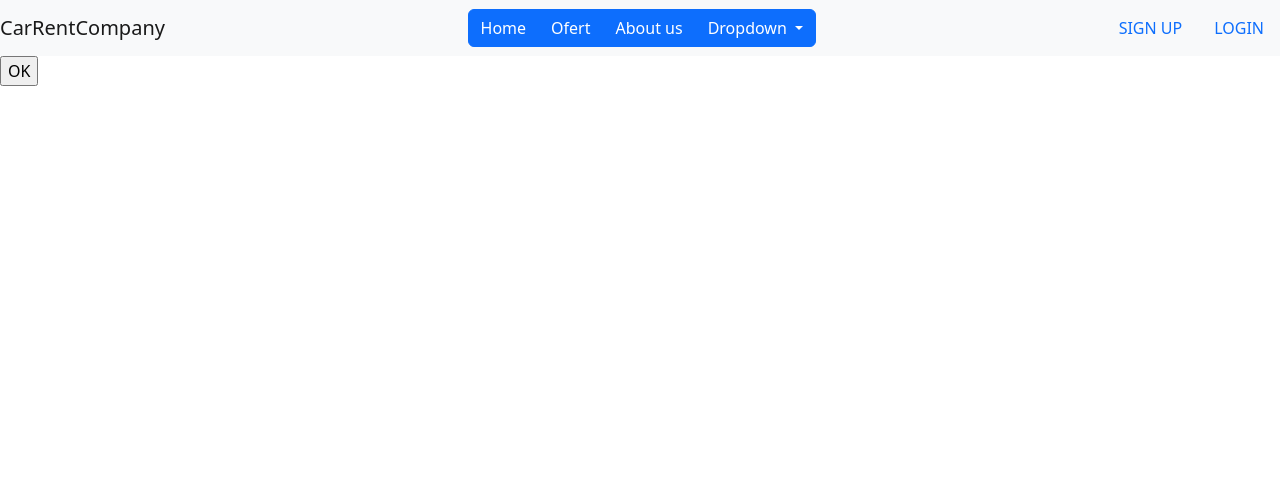
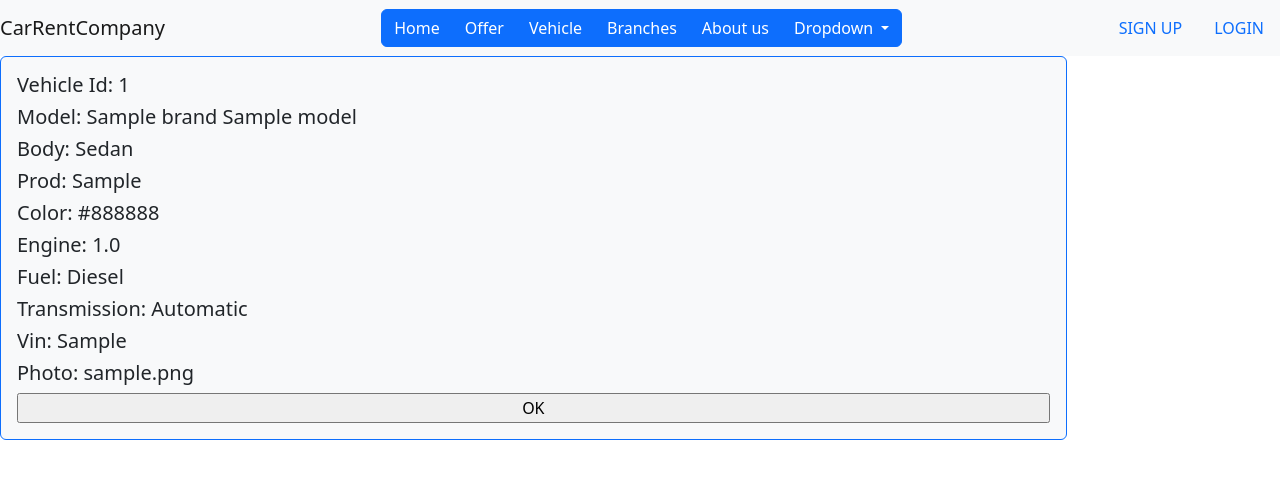
Before and after one commit to repogrupa2/car_dealer, a Django app: page /vehiclelist/ in a window 1280 px wide. Shown: the top 479 px of the page. Run offline with Django 4.2, Linux system fonts and the light colour scheme; tables that the repository leaves empty hold one stand-in row (values such as "Sample post"); some libraries are stand-ins or nearby versions.

Commit message:
add car rental table and nav bar update

```diff
--- a/rent_and_deal_car/car_rent/models.py
+++ b/rent_and_deal_car/car_rent/models.py
@@ -16,6 +16,7 @@ class CustomUser(AbstractBaseUser, PermissionsMixin):
     last_name = models.CharField(blank=True, max_length=30, verbose_name='last name')
     is_staff = models.BooleanField(default=False)
     is_active = models.BooleanField(default=True)
+    is_renting = models.BooleanField(default=False)
     date_joined = models.DateTimeField(default=timezone.now)
 
     USERNAME_FIELD = 'email'
@@ -62,9 +63,8 @@ class Vehicle(models.Model):
     photo = models.ImageField()
 
     def __str__(self):
-        return f"Model: {self.model_id}, BodyType: {self.body_type}, Production_Year: {self.prod_year}", \
-               f"Color: {self.color}, Engine: {self.engine}, Type_of_Fuel: {self.type_of_fuel}", \
-               f"Transmission_Id: {self.transmission}, VIN: {self.vin}, Photo: {self.photo}"
+        return f"Model: {self.model_id}, BodyType: {self.body_type}, Production_Year: {self.prod_year}"
+
 
 
 hours = [('00','00:00'),('01','01:00'),('02','02:00'),('03','03:00'),('04','04:00'),('05','05:00'),('06','06:00'),('07','07:00'),
@@ -89,21 +89,37 @@ class Branch(models.Model):
 class BranchCarAvailability(models.Model):
     branch_id = models.ForeignKey(Branch, on_delete=models.PROTECT)
     vehicle_id = models.ForeignKey(Vehicle, on_delete=models.PROTECT)
-    availability = models.BooleanField()
+    availability = models.BooleanField(default=True)
 
     def __str__(self):
         return f"Branch: {self.branch_id} , Car: {self.vehicle_id}, Availability: {self.availability}"
 
 
+categories = [('Economy','Economy'),('Intermediate ','Intermediate '),('Premium','Premium'),('Luxury','Luxury')]
+
 class RentalOffer(models.Model):
     Vehicle_Id = models.ForeignKey(Vehicle, on_delete=models.PROTECT)
     BranchCarAvailability_Id = models.ForeignKey(BranchCarAvailability, on_delete=models.PROTECT)
-    Categories = models.CharField(max_length=16)
+    Categories = models.CharField(max_length=13,choices=categories)
     Description = models.TextField(null=True)
     Deposit = models.DecimalField(decimal_places=2, max_digits=10)
     Price_per_day = models.DecimalField(decimal_places=2, max_digits=10)
 
     def __str__(self):
-        return f"Vehicle_Id: {self.Vehicle_Id}, BranchCarAvailability_Id: {self.BranchCarAvailability_Id}", \
-        f"Categories: {self.Categories}, Description: {self.Description}", \
-        f"Deposit: {self.Deposit}, Price_per_day: {self.Price_per_day}"
+        return f"Vehicle_Id: {self.Vehicle_Id}"
+
+class Customer(models.Model):
+    name = models.CharField(max_length=39)
+    surname = models.CharField(max_length=16)
+
+    def __str__(self):
+        return f"Customer name: {self.name}, Surname: {self.surname}"
+
+class CarRental(models.Model):
+    customer_id = models.ForeignKey(Customer,on_delete=models.PROTECT)
+    rental_offer_id = models.ForeignKey(RentalOffer,on_delete=models.PROTECT)
+    total_price = models.DecimalField(decimal_places=2, max_digits=10,null=True)
+    date_of_rent = models.DateField(auto_now_add=True)
+
+    def __str__(self):
+        return f"Customer ID: {self.customer_id}, and rental offer {self.rental_offer_id}"
--- a/rent_and_deal_car/car_rent/templates/car_rent/base.html
+++ b/rent_and_deal_car/car_rent/templates/car_rent/base.html
@@ -28,16 +28,18 @@
     <a class="navbar-brand" href="#">CarRentCompany</a>
 
     <div class="btn-group" role="group" aria-label="Button group with nested dropdown">
-        <button type="button" class="btn btn-primary">Home</button>
-        <button type="button" class="btn btn-primary">Ofert</button>
-        <button type="button" class="btn btn-primary">About us</button>
+        <a class="btn btn-primary" href="{% url 'car_rent:home'%}">Home</a>
+        <a class="btn btn-primary" href="{% url 'car_rent:list-of-rental-offers'%}">Offer</a>
+        <a class="btn btn-primary" href="{% url 'car_rent:vehicle-list'%}">Vehicle</a>
+        <a class="btn btn-primary" href="{% url 'car_rent:list-of-branch'%}">Branches</a>
+        <a class="btn btn-primary" href="{% url 'car_rent:aboutus'%}">About us</a>
 
         <div class="btn-group" role="group">
             <button id="btnGroupDrop1" type="button" class="btn btn-primary dropdown-toggle" data-bs-toggle="dropdown" aria-expanded="false">
             Dropdown
             </button>
             <ul class="dropdown-menu" aria-labelledby="btnGroupDrop1">
-                <li><a class="dropdown-item" href="#">car_id1</a></li>
+                <li><a class="dropdown-item" href="{% url 'car_rent:vehicle-list'%}">car_id1</a></li>
                 <li><a class="dropdown-item" href="#">car_id2</a></li>
                 <li><a class="dropdown-item" href="#">car_id3</a></li>
                 <li><a class="dropdown-item" href="#">car_id4</a></li>
--- a/rent_and_deal_car/car_rent/templates/car_rent/create_branch.html
+++ b/rent_and_deal_car/car_rent/templates/car_rent/create_branch.html
@@ -1,4 +1,4 @@
-{% extends 'car_rent/list_of_branches.html' %}
+{% extends 'car_rent/base.html' %}
 {% block content %}
 
 <div class="">
--- a/rent_and_deal_car/car_rent/templates/car_rent/delete_branch.html
+++ b/rent_and_deal_car/car_rent/templates/car_rent/delete_branch.html
@@ -1,4 +1,4 @@
-{% extends 'car_rent/list_of_branches.html' %}
+{% extends 'car_rent/base.html' %}
 {% block content %}
 
 <br>
--- a/rent_and_deal_car/car_rent/templates/car_rent/list_of_branches.html
+++ b/rent_and_deal_car/car_rent/templates/car_rent/list_of_branches.html
@@ -1,5 +1,5 @@
 {% extends 'car_rent/base.html' %}
-{% include 'car_rent/navbar.html' %}
+
 
 {% block content %}
 
--- a/rent_and_deal_car/car_rent/templates/car_rent/vehiclelist.html
+++ b/rent_and_deal_car/car_rent/templates/car_rent/vehiclelist.html
@@ -3,10 +3,36 @@
 {%block title %}
     <title>VehicleList</title>
     {%endblock title %}
+
 {% block content %}
-    <form action="{% url 'car_rent:vehicle-list' %}" method="post">
-    {% csrf_token %}
-    {{ form }}
+
+
+    <form action="{% url 'car_rent:list-of-rental-offers' %}" method="post">
+
+        {% for vehicle in vehicles %}
+
+        <div class="">
+            <div class="col-md-10 ">
+                <div class="card card-body bg-light mb-3 border-primary mb-3">
+        <h5>Vehicle Id: {{vehicle.id}}</h5>
+        <h5>Model: {{vehicle.model_id}}</h5>
+        <h5>Body: {{vehicle.body_type}}</h5>
+        <h5>Prod: {{vehicle.prod_year}}</h5>
+        <h5>Color: {{vehicle.color}}</h5>
+        <h5>Engine: {{vehicle.engine}}</h5>
+        <h5>Fuel: {{vehicle.type_of_fuel}}</h5>
+        <h5>Transmission: {{vehicle.transmission}}</h5>
+        <h5>Vin: {{vehicle.vin}}</h5>
+        <h5>Photo: {{vehicle.photo}}</h5>
+        <img class="card-img-top" src="{{ book.picture.url }}">
+
     <input type="submit" value="OK">
+                </div>
+                </div>
+            </div>
+         {% endfor %}
     </form>
+
+
+
 {% endblock content %}
--- a/rent_and_deal_car/car_rent/urls.py
+++ b/rent_and_deal_car/car_rent/urls.py
@@ -2,8 +2,8 @@
 from django.urls import path
 
 from .views import ListOfBranches, ViewBranch, CreateBranch, EditBranch, BranchDelete, VehicleList, AddVehicle, \
-    upload_offer, get_offer, update_RentalOffer, delete_RentalOffer, UpdateVehicle, VehicleDelete, BrandList, \
-    CreateBrand, CreateModel, ModelList, list_of_rental_offers
+    CreateOffer, get_offer, update_RentalOffer, delete_RentalOffer, UpdateVehicle, VehicleDelete, BrandList, \
+    CreateBrand, CreateModel, ModelList, ListOfRentalOffers, home, aboutus, CarRental
 
 app_name = "car_rent"
 
@@ -26,9 +26,14 @@ urlpatterns = [
     path('listmodel/', ModelList.as_view(), name="list-model"),
     path('createmodel/', CreateModel.as_view(), name="create-model"),
 
-    path('list_of_offers/', list_of_rental_offers, name = "list-of-rental-offers"),
+    path('list_of_offers/', ListOfRentalOffers.as_view(), name = "list-of-rental-offers"),
     path('offer/<int:RentalOffer_id>', get_offer, name="rental-offer"),
-    path('create_offer/', upload_offer, name = "upload-offer"),
+    path('create_offer/', CreateOffer.as_view(), name = "upload-offer"),
     path('edit/<int:RentalOffer_id>', update_RentalOffer,name = "edit-offer"),
     path('delete/<int:RentalOffer_id>', delete_RentalOffer,name = "delete-offer"),
+
+    path('car_rental/<int:id>',CarRental.as_view(), name="car_rental"),
+
+    path('home/',home, name="home"),
+    path('aboutus/',aboutus, name="aboutus"),
     ]
--- a/rent_and_deal_car/car_rent/views.py
+++ b/rent_and_deal_car/car_rent/views.py
@@ -1,11 +1,12 @@
+from django.contrib import messages
 from django.contrib.auth.mixins import LoginRequiredMixin
 from django.http import HttpResponse, HttpResponseBadRequest
 from django.shortcuts import render, redirect
 from django.views import View
 
 from .forms import BranchCreate, VehicleModelForm, BrandModelForm, CarModelModelForm, RentalOfferCreate
-from .models import Branch, Vehicle, Brand, Model, RentalOffer
-
+from .models import Branch, Vehicle, Brand, Model, RentalOffer, CarRental, BranchCarAvailability
+import datetime
 
 class ListOfBranches(View):
     def get(self, request, *args, **kwargs):
@@ -86,9 +87,11 @@ class ViewBranch(View):
         return render(request, "car_rent/branch.html", context=ctx)
 
 
-def list_of_rental_offers(request):
-    Offer = RentalOffer.objects.all()
-    return render(request, 'car_rent/list_of_offers.html', {'offer': Offer})
+class ListOfRentalOffers(View):
+    def get(self, request, *args, **kwargs):
+        list_of_offers = RentalOffer.objects.all()
+        ctx = {'list_of_offers': list_of_offers}
+        return render(self.request, 'car_rent/list_of_offers.html', context=ctx)
 
 
 def get_offer(request, RentalOffer_id):
@@ -100,18 +103,20 @@ def get_offer(request, RentalOffer_id):
     ctx = {'offer': offer}
     return render(request, "car_rent/offer.html", context=ctx)
 
+class CreateOffer(View):
+    def get(self, request, *args, **kwargs):
+        form = RentalOfferCreate()
+        ctx = {'form': form}
+        return render(self.request, "car_rent/create_offer.html", context=ctx)
 
-def upload_offer(request):
-    upload = RentalOfferCreate()
-    if request.method == 'POST':
-        upload = RentalOfferCreate(request.POST)
-        if upload.is_valid():
-            upload.save()
-            return redirect('list_of_offers')
-        else:
-            return HttpResponse()
-    else:
-        return render(request, 'car_rent/create_offer.html',{'create_offer':upload})
+    def post(self, request, *args, **kwargs):
+        form = RentalOfferCreate(data=request.POST)
+        if form.is_valid():
+            offer = form.save(commit=False)
+            offer.save()
+            ctx = {'offer': offer, 'form': form}
+            return render(self.request, "car_rent/create_offer.html", context=ctx)
+        return render(self.request, "car_rent/list_of_offers.html", {'form': form})
 
 
 def update_RentalOffer(request, RentalOffer_id):
@@ -142,7 +147,6 @@ class VehicleList(View):
         vehicles = Vehicle.objects.all()
         ctx = {'vehicles': vehicles}
         return render(self.request, "car_rent/vehiclelist.html", context=ctx)
-
 
 class AddVehicle(View):
     def get(self, request, *args, **kwargs):
@@ -266,3 +270,20 @@ class ModelList(View):
         ctx = {'model': model}
 
         return render(self.request, "car_rent/model_list.html", context=ctx)
+
+def home(request):
+    return render(request, "car_rent/home.html")
+
+def aboutus(request):
+    return render(request, "car_rent/about_us.html")
+
+
+class CarRental(View):
+    def get(self, request, id, *args, **kwargs):
+        try:
+            rental = CarRental.objects.get(id=id)
+            ctx = {"rental": rental}
+        except:
+            ctx = {'id': id}
+
+        return render(request, "car_rent/car_rental.html", context=ctx)
```
Also changed, not shown: rent_and_deal_car/car_rent/admin.py (+9 -5 lines), rent_and_deal_car/car_rent/forms.py (+13 -1 lines), rent_and_deal_car/car_rent/templates/car_rent/about_us.html (added, +18 -0 lines), rent_and_deal_car/car_rent/templates/car_rent/car_rental.html (added, +20 -0 lines), rent_and_deal_car/car_rent/templates/car_rent/create_offer.html (+7 -8 lines), rent_and_deal_car/car_rent/templates/car_rent/home.html (added, +11 -0 lines), rent_and_deal_car/car_rent/templates/car_rent/list_of_offers.html (+24 -2 lines), rent_and_deal_car/car_rent/migrations/0002_customer_customuser_is_renting_and_more.py (added).
